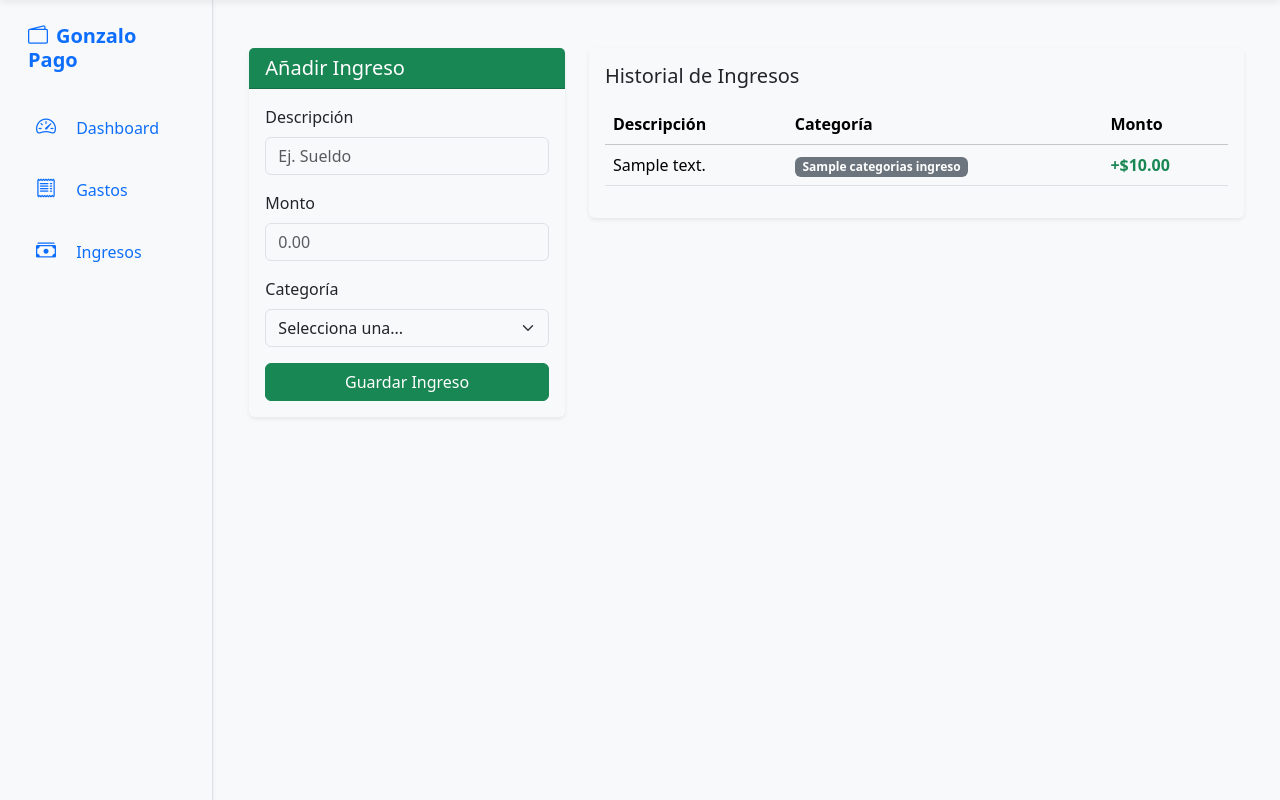
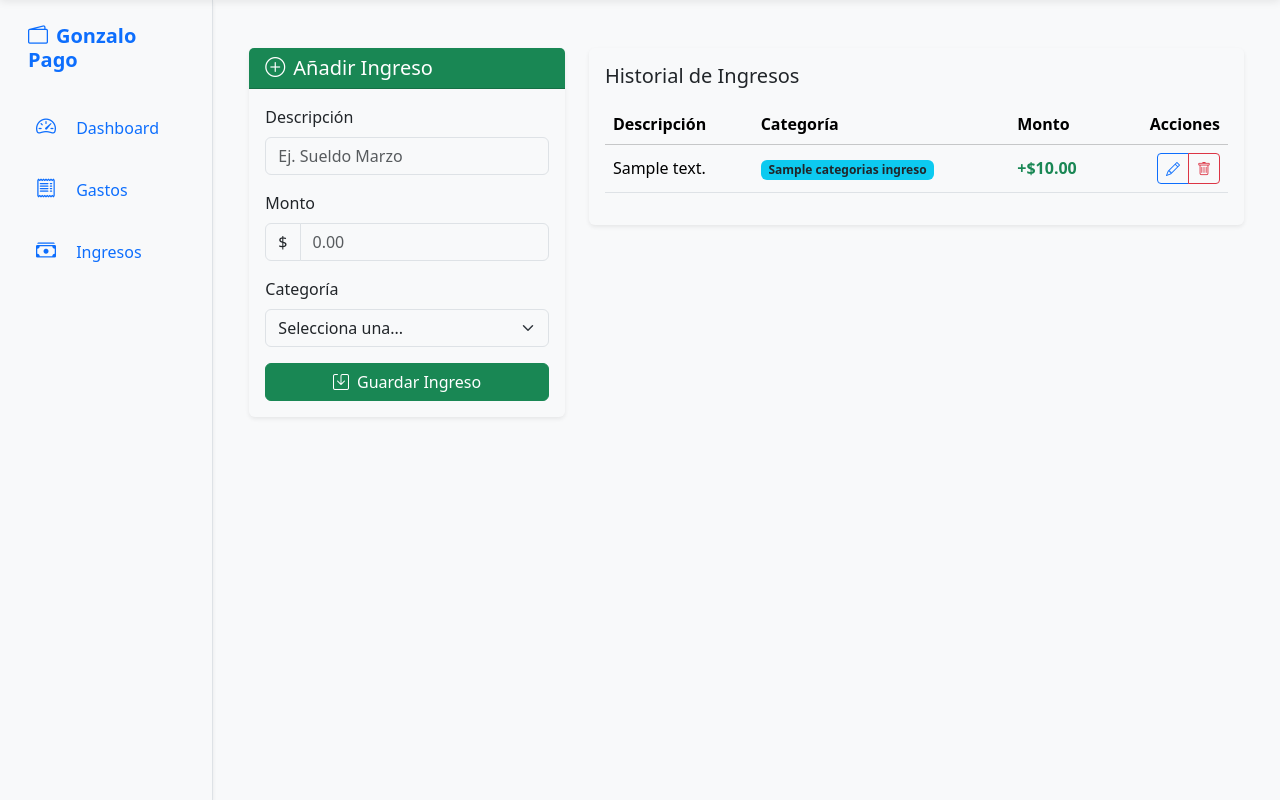
Before and after one commit to blazeunk/Gonzalo-pago-1, a Flask app: template templates/incomes.html in a window 1280 px wide. Shown: the part 142-942 px from the top of the page. Run offline with Flask 3, Linux system fonts and the light colour scheme; the template is opened without the code that fills it: most values are stand-ins (such as "Sample title", 1, 10 or a date in 2020); some libraries are stand-ins or nearby versions.

Commit message:
Refactor income form and history layout

```diff
--- a/templates/incomes.html
+++ b/templates/incomes.html
@@ -6,17 +6,20 @@
         <div class="col-md-4">
             <div class="card shadow-sm mb-4">
                 <div class="card-header bg-success text-white">
-                    <h5 class="mb-0">Añadir Ingreso</h5>
+                    <h5 class="mb-0"><i class="bi bi-plus-circle me-2"></i>Añadir Ingreso</h5>
                 </div>
                 <div class="card-body">
                     <form action="{{ url_for('agregar_income') }}" method="POST">
                         <div class="mb-3">
                             <label class="form-label">Descripción</label>
-                            <input type="text" name="descripcion" class="form-control" placeholder="Ej. Sueldo" required>
+                            <input type="text" name="descripcion" class="form-control" placeholder="Ej. Sueldo Marzo" required>
                         </div>
                         <div class="mb-3">
                             <label class="form-label">Monto</label>
-                            <input type="number" step="0.01" name="monto" class="form-control" placeholder="0.00" required>
+                            <div class="input-group">
+                                <span class="input-group-text">$</span>
+                                <input type="number" step="0.01" name="monto" class="form-control" placeholder="0.00" required>
+                            </div>
                         </div>
                         <div class="mb-3">
                             <label class="form-label">Categoría</label>
@@ -27,7 +30,9 @@
                                 {% endfor %}
                             </select>
                         </div>
-                        <button type="submit" class="btn btn-success w-100">Guardar Ingreso</button>
+                        <button type="submit" class="btn btn-success w-100">
+                            <i class="bi bi-save me-2"></i>Guardar Ingreso
+                        </button>
                     </form>
                 </div>
             </div>
@@ -44,6 +49,7 @@
                                     <th>Descripción</th>
                                     <th>Categoría</th>
                                     <th>Monto</th>
+                                    <th class="text-end">Acciones</th>
                                 </tr>
                             </thead>
                             <tbody>
@@ -52,16 +58,67 @@
                                     <tr>
                                         <td>{{ i.descripcion }}</td>
                                         <td>
-                                            <span class="badge bg-secondary">
+                                            <span class="badge bg-info text-dark">
                                                 {{ i.categorias_ingresos.nombre if i.categorias_ingresos else 'S/C' }}
                                             </span>
                                         </td>
                                         <td class="text-success fw-bold">+${{ "%.2f"|format(i.monto|float) }}</td>
+                                        <td class="text-end">
+                                            <div class="btn-group">
+                                                <button class="btn btn-sm btn-outline-primary" data-bs-toggle="modal" data-bs-target="#editModalIncome{{ i.id }}">
+                                                    <i class="bi bi-pencil text-primary"></i>
+                                                </button>
+                                                <a href="{{ url_for('eliminar_ingreso', id=i.id) }}"
+                                                   class="btn btn-sm btn-outline-danger"
+                                                   onclick="return confirm('¿Estás seguro de eliminar este ingreso?')">
+                                                    <i class="bi bi-trash text-danger"></i>
+                                                </a>
+                                            </div>
+                                        </td>
                                     </tr>
+
+                                    <div class="modal fade" id="editModalIncome{{ i.id }}" tabindex="-1" aria-labelledby="editModalLabel" aria-hidden="true">
+                                        <div class="modal-dialog">
+                                            <div class="modal-content">
+                                                <div class="modal-header bg-light">
+                                                    <h5 class="modal-title" id="editModalLabel">Editar Ingreso</h5>
+                                                    <button type="button" class="btn-close" data-bs-dismiss="modal" aria-label="Close"></button>
+                                                </div>
+                                                <form action="{{ url_for('editar_ingreso', id=i.id) }}" method="POST">
+                                                    <div class="modal-body">
+                                                        <div class="mb-3">
+                                                            <label class="form-label">Descripción</label>
+                                                            <input type="text" name="descripcion" class="form-control" value="{{ i.descripcion }}" required>
+                                                        </div>
+                                                        <div class="mb-3">
+                                                            <label class="form-label">Monto</label>
+                                                            <input type="number" step="0.01" name="monto" class="form-control" value="{{ i.monto }}" required>
+                                                        </div>
+                                                        <div class="mb-3">
+                                                            <label class="form-label">Categoría</label>
+                                                            <select name="categoria_id" class="form-select" required>
+                                                                {% for cat in categorias %}
+                                                                <option value="{{ cat.id }}" {% if cat.id == i.categoria_id %}selected{% endif %}>
+                                                                    {{ cat.nombre }}
+                                                                </option>
+                                                                {% endfor %}
+                                                            </select>
+                                                        </div>
+                                                    </div>
+                                                    <div class="modal-footer">
+                                                        <button type="button" class="btn btn-secondary" data-bs-dismiss="modal">Cancelar</button>
+                                                        <button type="submit" class="btn btn-success">Actualizar Datos</button>
+                                                    </div>
+                                                </form>
+                                            </div>
+                                        </div>
+                                    </div>
                                     {% endfor %}
                                 {% else %}
                                     <tr>
-                                        <td colspan="3" class="text-center text-muted">No hay ingresos registrados.</td>
+                                        <td colspan="4" class="text-center text-muted py-4">
+                                            No se encontraron ingresos registrados.
+                                        </td>
                                     </tr>
                                 {% endif %}
                             </tbody>
```
